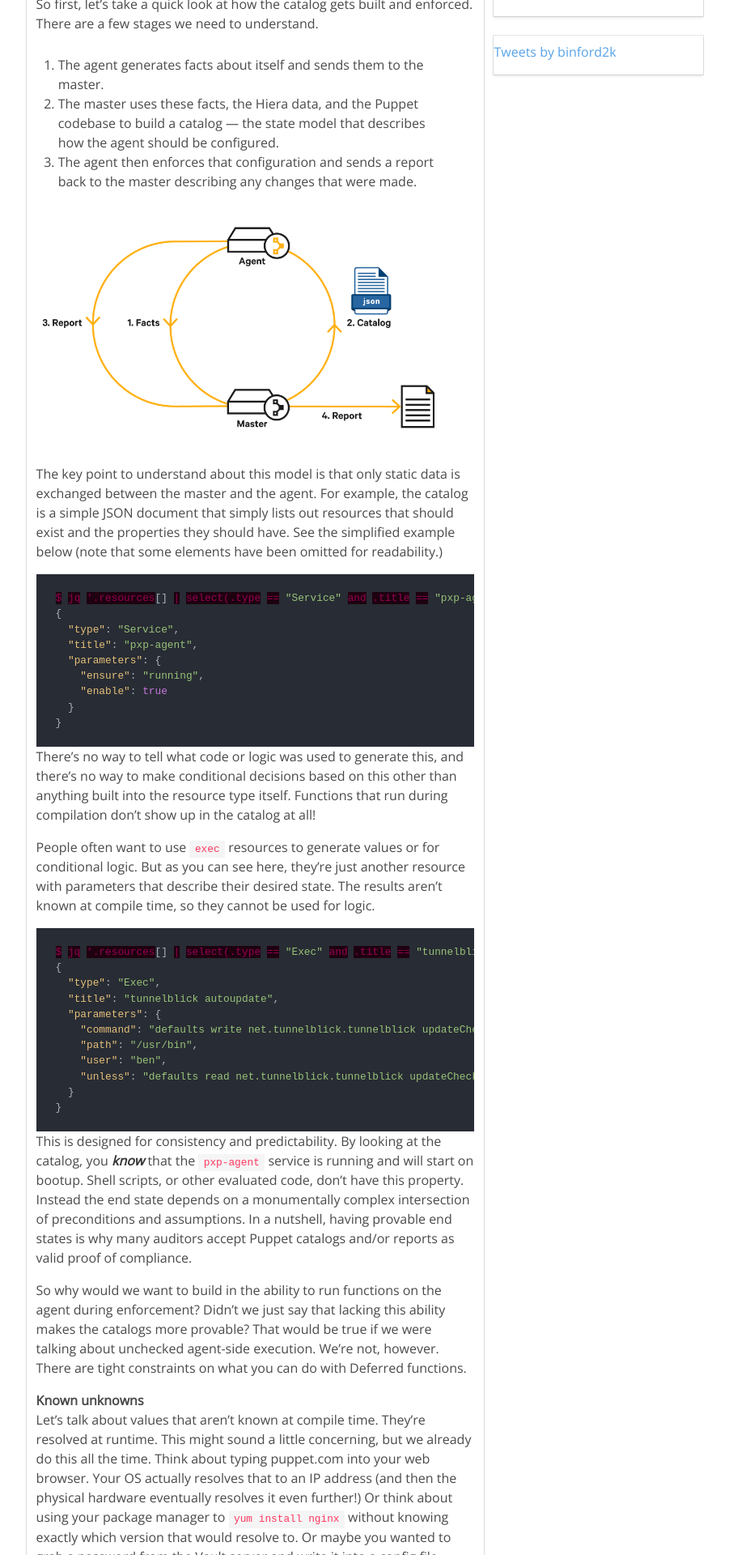
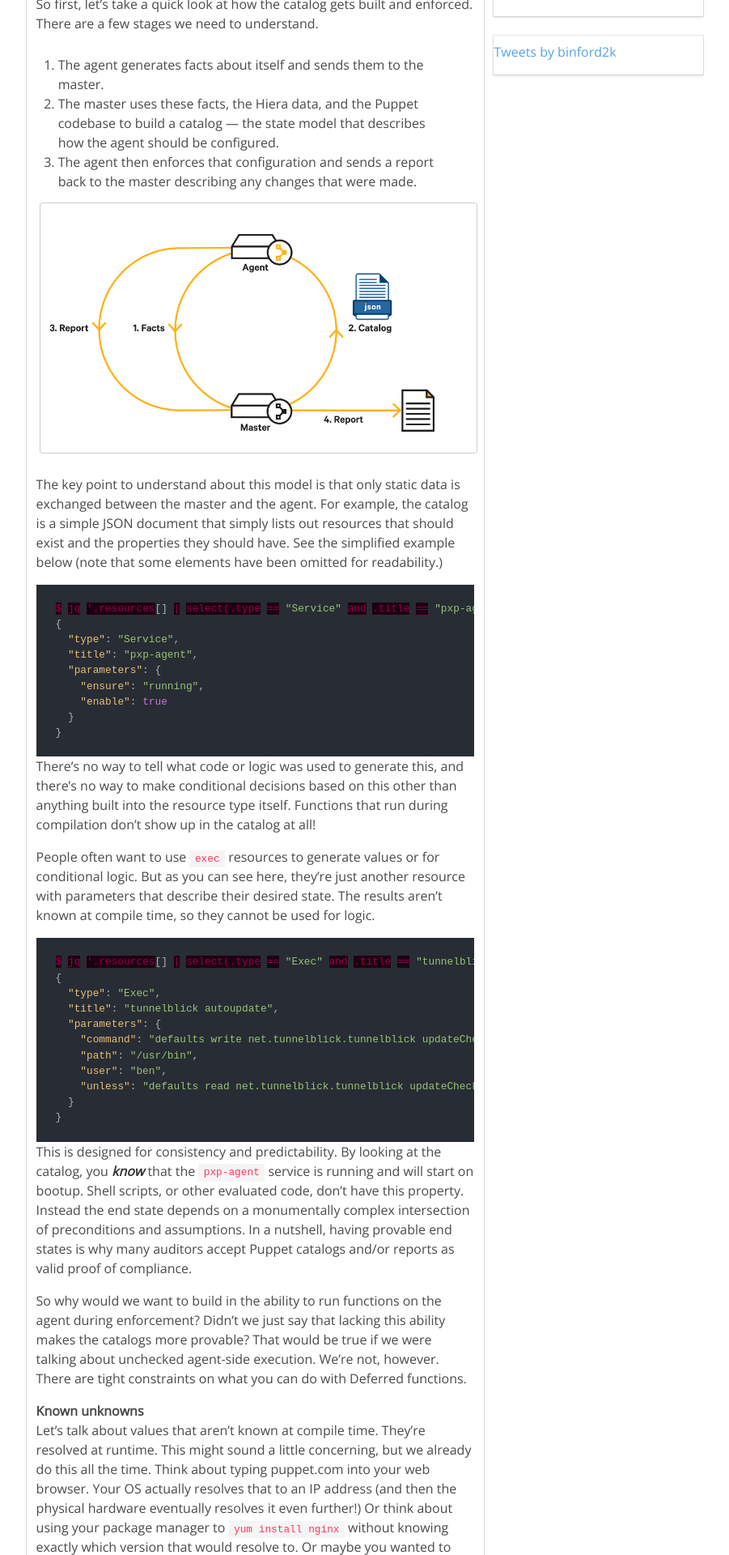
Before and after one commit to binford2k/binford2k.com, a Jekyll site: the page built from _posts/2019-11-12-deferred-functions.md, in a window 1280 px wide. Shown: the part 512-2432 px from the top of the page at 81% size, without its empty margins (183-1084 px from the left). Built offline with Jekyll 4.4.1, drawn with Linux system fonts in a browser that asks for light colours; comment, search, counter and statistics services are not loaded.

Commit message:
nicer tags and style

```diff
--- a/_layouts/default.html
+++ b/_layouts/default.html
@@ -101,7 +101,7 @@
               <div class="card-content">
                 <div class="content nice-text">
                   <ul>
-                  {% for post in site.posts limit:3 %}
+                  {% for post in site.posts limit:5 %}
                   <li><a href="{{ post.url | relative_url }}">
                     {{ post.title }}
                   </a></li>
--- a/_layouts/post.html
+++ b/_layouts/post.html
@@ -12,6 +12,9 @@
     {% endfor %}
     </div>
 
+    {% if page.image %}
+    <div class="post-image"><img src="{{ site.baseurl }}/assets/images/{{ page.image }}" /></div>
+    {% endif %}
     <div class="post-text">{{ content }}</div>
     {% include post-pagination.html %}
 </div>
--- a/assets/css/custom.css
+++ b/assets/css/custom.css
@@ -50,6 +50,16 @@
     list-style-type: none;
 }
 
+.post.pinned {
+  border: 1px solid #ccc;
+  border-radius: 0.5em;
+  background-color: #fdfdfd;
+  padding: 0.25em;
+}
+.post.pinned i {
+  float: right;
+}
+
 .nice-title {
     font-size: larger;
     font-weight: 400;
@@ -75,6 +85,14 @@
 .post-title {
     font-size: x-large;
     font-family: Roboto, sans-serif;
+}
+
+.post-image {
+  float: left;
+  padding: 0.25em;
+  margin: 0 1em 1em 0;
+  border: 1px solid #ccc;
+  border-radius: 0.25em;
 }
 
 .post-source {
@@ -104,13 +122,50 @@
     font-family: "Open Sans", sans-serif;
 }
 
-.post-text > p {
+.post-text p {
     margin-bottom: 1em;
 }
 
+.post-text img {
+  padding: 0.25em;
+  margin: 0.25em;
+  border: 1px solid #ccc;
+  border-radius: 0.25em;
+}
+.post-text img.rightside {
+  float: right;
+}
+.post-text img.leftside {
+  float: left;
+}
+
+.post-text blockquote {
+  margin-left: 1em;
+  padding-left: 0.25em;
+  border-left: 4px solid #ccc;
+  background-color: #f7f7f7;
+}
+
+.post-text blockquote p:first-child:before,
+.post-text blockquote p:last-child:after {
+  font-family: "FontAwesome";
+}
+
+.post-text blockquote :first-child:before {
+  float: left;
+  content: "\f10d";
+  margin-right: 2px;
+}
+.post-text blockquote p:last-child:after {
+  float: right;
+  content: "\f10e";
+}
+
+
 .tag_box {
-  font-size: small;
+  font-size: 0.65em;
   font-weight: bold;
+  text-align: center;
 }
 
 .tag_box li a {
```
Also changed, not shown: index.html (+11 -0 lines).
